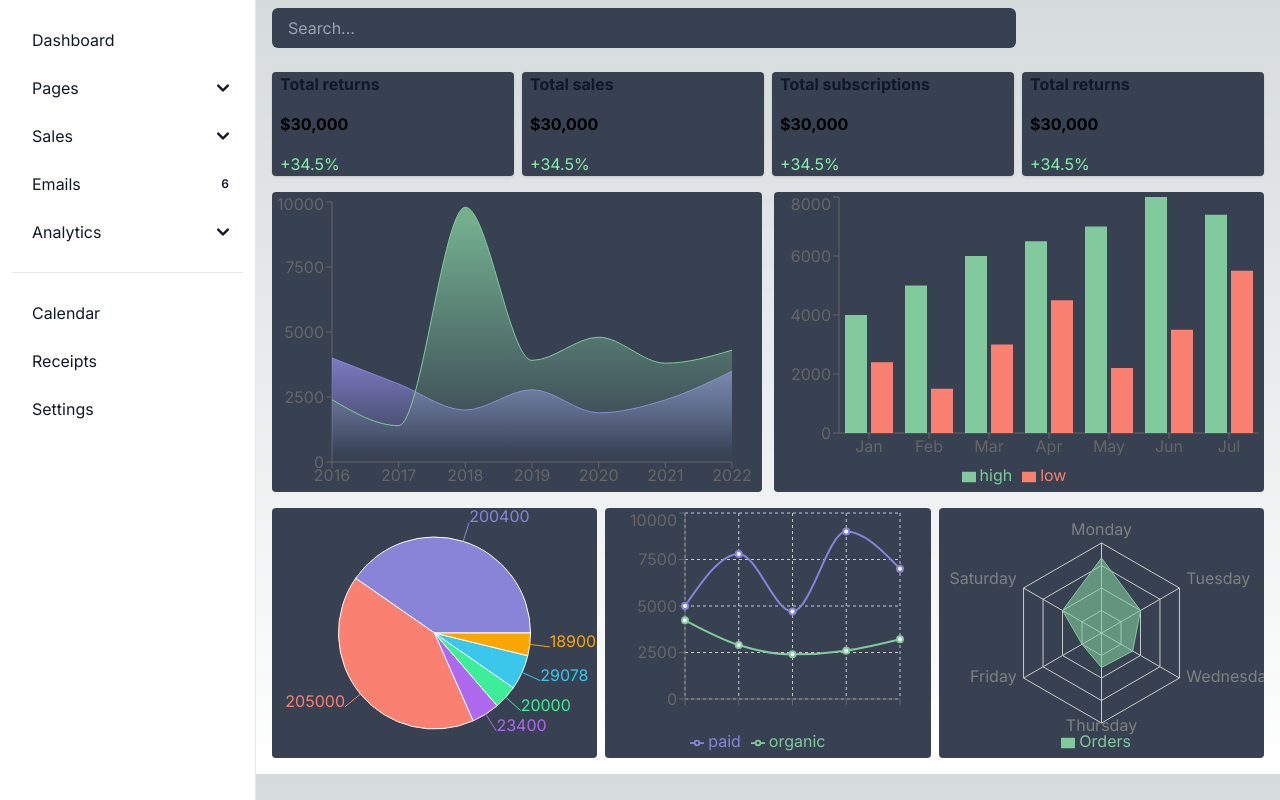
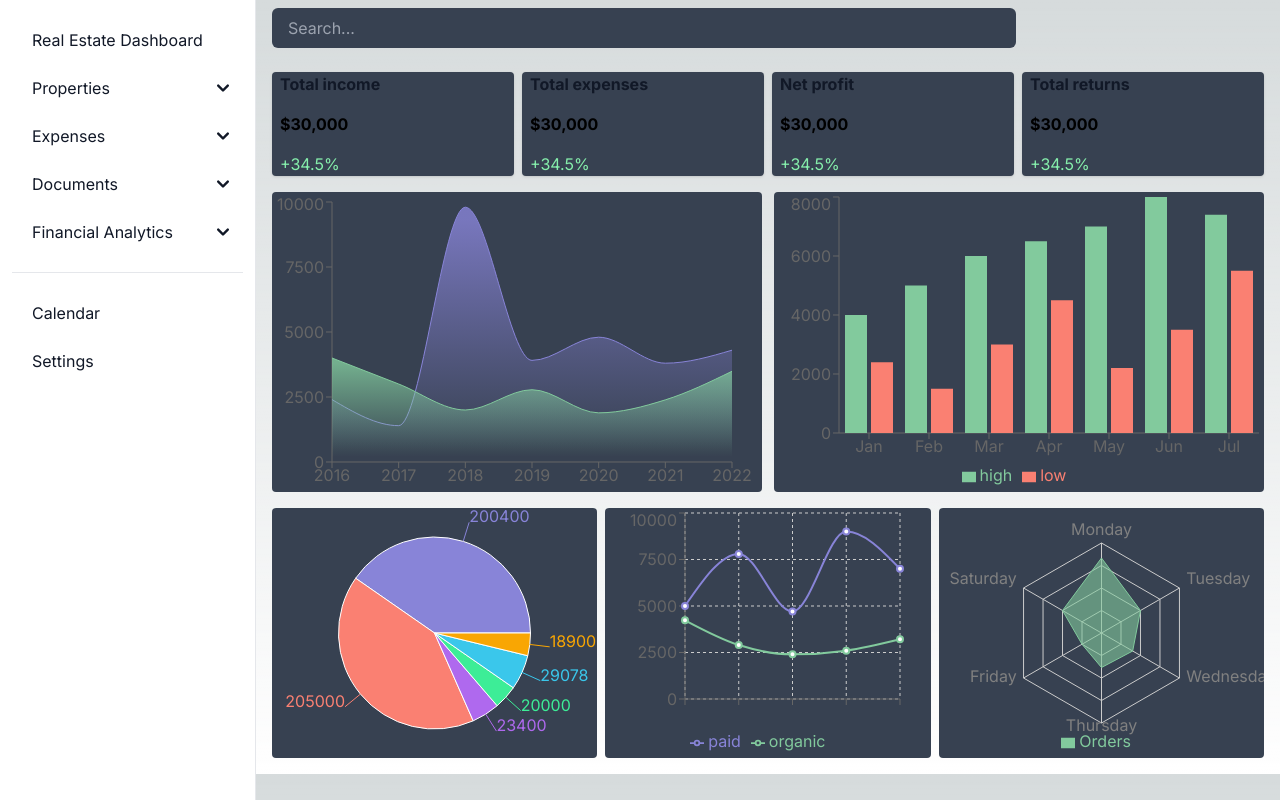
Before and after one commit to DarenShamoun/realestateapp, a Next.js app in the folder frontend/: page / in a window 1280 px wide. Built offline with nearby package versions, Linux system fonts and the light colour scheme.

Commit message:
fine tuning the dashboard

```diff
--- a/frontend/src/components/AreaChartPlot.js
+++ b/frontend/src/components/AreaChartPlot.js
@@ -4,38 +4,38 @@ const AreaChartPlot = () => {
     const data = [
       {
         "year": "2016",
-        "Iphone": 4000,
-        "Samsung": 2400
+        "expenses": 4000,
+        "profit": 2400
       },
       {
         "year": "2017",
-        "Iphone": 3000,
-        "Samsung": 1398
+        "expenses": 3000,
+        "profit": 1398
       },
       {
         "year": "2018",
-        "Iphone": 2000,
-        "Samsung": 9800
+        "expenses": 2000,
+        "profit": 9800
       },
       {
         "year": "2019",
-        "Iphone": 2780,
-        "Samsung": 3908
+        "expenses": 2780,
+        "profit": 3908
       },
       {
         "year": "2020",
-        "Iphone": 1890,
-        "Samsung": 4800
+        "expenses": 1890,
+        "profit": 4800
       },
       {
         "year": "2021",
-        "Iphone": 2390,
-        "Samsung": 3800
+        "expenses": 2390,
+        "profit": 3800
       },
       {
         "year": "2022",
-        "Iphone": 3490,
-        "Samsung": 4300
+        "expenses": 3490,
+        "profit": 4300
       }
     ]
 
@@ -57,8 +57,8 @@ const AreaChartPlot = () => {
               <XAxis dataKey="year" />
               <YAxis />
               <Tooltip />
-              <Area type="monotone" dataKey="Iphone" stroke="#8884d8" fillOpacity={1} fill="url(#colorUv)" />
-              <Area type="monotone" dataKey="Samsung" stroke="#82ca9d" fillOpacity={1} fill="url(#colorPv)" />
+              <Area type="monotone" dataKey="profit" stroke="#8884d8" fillOpacity={1} fill="url(#colorUv)" />
+              <Area type="monotone" dataKey="expenses" stroke="#82ca9d" fillOpacity={1} fill="url(#colorPv)" />
             </AreaChart>
           </ResponsiveContainer>
         </>
--- a/frontend/src/components/Charts.js
+++ b/frontend/src/components/Charts.js
@@ -13,21 +13,21 @@ const Charts = () => {
         <div className="flex m-4 gap-2">
           <div className="flex-1 px-2 justify-center w-16 bg-gray-700 shadow rounded h-300px">
             <div className="">
-              <p className="text-gray-900 font-bold">Total returns</p>
+              <p className="text-gray-900 font-bold">Total income</p>
               <p className="py-4 font-bold">$30,000 </p>
               <p className="text-green-300">+34.5%</p>
             </div>
           </div>
           <div className="flex-1 px-2 justify-center w-16 bg-gray-700 shadow rounded max-h-300px">
             <div className="">
-              <p className="text-gray-900 font-bold">Total sales</p>
+              <p className="text-gray-900 font-bold">Total expenses</p>
               <p className="py-4 font-bold">$30,000 </p>
               <p className="text-green-300">+34.5%</p>
             </div>
           </div>
           <div className="flex-1 px-2 justify-center w-16  bg-gray-700 shadow rounded max-h-300px">
             <div className="">
-              <p className="text-gray-900 font-bold">Total subscriptions</p>
+              <p className="text-gray-900 font-bold">Net profit</p>
               <p className="py-4 font-bold">$30,000 </p>
               <p className="text-green-300">+34.5%</p>
             </div>
--- a/frontend/src/components/Sidebar.js
+++ b/frontend/src/components/Sidebar.js
@@ -6,30 +6,30 @@ const Sidebar = () => {
             <ul className="space-y-2">
               <li>
                 <a href="#" className="flex items-center p-2 text-base font-normal text-gray-900 rounded-lg dark:text-white hover:bg-gray-100 dark:hover:bg-gray-700 group">
-                  <span className="ml-3">Dashboard</span>
+                  <span className="ml-3">Real Estate Dashboard</span>
                 </a>
               </li>
               <li>
                 <button type="button" className="flex items-center p-2 w-full text-base font-normal text-gray-900 rounded-lg transition duration-75 group hover:bg-gray-100 dark:text-white dark:hover:bg-gray-700">
-                  <span className="flex-1 ml-3 text-left whitespace-nowrap">Pages</span>
+                  <span className="flex-1 ml-3 text-left whitespace-nowrap">Properties</span>
                   <svg aria-hidden="true" className="w-6 h-6" fill="currentColor" viewBox="0 0 20 20" xmlns="http://www.w3.org/2000/svg"><path fill-rule="evenodd" d="M5.293 7.293a1 1 0 011.414 0L10 10.586l3.293-3.293a1 1 0 111.414 1.414l-4 4a1 1 0 01-1.414 0l-4-4a1 1 0 010-1.414z" clip-rule="evenodd"></path></svg>
                 </button>
               </li>
               <li>
                 <button type="button" className="flex items-center p-2 w-full text-base font-normal text-gray-900 rounded-lg transition duration-75 group hover:bg-gray-100 dark:text-white dark:hover:bg-gray-700" aria-controls="dropdown-sales" data-collapse-toggle="dropdown-sales">
-                  <span className="flex-1 ml-3 text-left whitespace-nowrap">Sales</span>
+                  <span className="flex-1 ml-3 text-left whitespace-nowrap">Expenses</span>
                   <svg aria-hidden="true" className="w-6 h-6" fill="currentColor" viewBox="0 0 20 20" xmlns="http://www.w3.org/2000/svg"><path fill-rule="evenodd" d="M5.293 7.293a1 1 0 011.414 0L10 10.586l3.293-3.293a1 1 0 111.414 1.414l-4 4a1 1 0 01-1.414 0l-4-4a1 1 0 010-1.414z" clip-rule="evenodd"></path></svg>
                 </button>
               </li>
               <li>
-                <a href="#" className="flex items-center p-2 text-base font-normal text-gray-900 rounded-lg dark:text-white hover:bg-gray-100 dark:hover:bg-gray-700 group">
-                  <span className="flex-1 ml-3 whitespace-nowrap">Emails</span>
-                  <span className="inline-flex justify-center items-center w-5 h-5 text-xs font-semibold rounded-full text-primary-800 bg-primary-100 dark:bg-primary-200 dark:text-primary-800">6</span>
-                </a>
+                <button type="button" className="flex items-center p-2 w-full text-base font-normal text-gray-900 rounded-lg transition duration-75 group hover:bg-gray-100 dark:text-white dark:hover:bg-gray-700" aria-controls="dropdown-sales" data-collapse-toggle="dropdown-sales">
+                  <span className="flex-1 ml-3 text-left whitespace-nowrap">Documents</span>
+                  <svg aria-hidden="true" className="w-6 h-6" fill="currentColor" viewBox="0 0 20 20" xmlns="http://www.w3.org/2000/svg"><path fill-rule="evenodd" d="M5.293 7.293a1 1 0 011.414 0L10 10.586l3.293-3.293a1 1 0 111.414 1.414l-4 4a1 1 0 01-1.414 0l-4-4a1 1 0 010-1.414z" clip-rule="evenodd"></path></svg>
+                </button>
               </li>
               <li>
                 <button type="button" className="flex items-center p-2 w-full text-base font-normal text-gray-900 rounded-lg transition duration-75 group hover:bg-gray-100 dark:text-white dark:hover:bg-gray-700" aria-controls="dropdown-authentication" data-collapse-toggle="dropdown-authentication">
-                  <span className="flex-1 ml-3 text-left whitespace-nowrap">Analytics</span>
+                  <span className="flex-1 ml-3 text-left whitespace-nowrap">Financial Analytics</span>
                   <svg aria-hidden="true" className="w-6 h-6" fill="currentColor" viewBox="0 0 20 20" xmlns="http://www.w3.org/2000/svg"><path fill-rule="evenodd" d="M5.293 7.293a1 1 0 011.414 0L10 10.586l3.293-3.293a1 1 0 111.414 1.414l-4 4a1 1 0 01-1.414 0l-4-4a1 1 0 010-1.414z" clip-rule="evenodd"></path></svg>
                 </button>
               </li>
@@ -38,11 +38,6 @@ const Sidebar = () => {
               <li>
                 <a href="#" className="flex items-center p-2 text-base font-normal text-gray-900 rounded-lg transition duration-75 hover:bg-gray-100 dark:hover:bg-gray-700 dark:text-white group">
                   <span className="ml-3">Calendar</span>
-                </a>
-              </li>
-              <li>
-                <a href="#" className="flex items-center p-2 text-base font-normal text-gray-900 rounded-lg transition duration-75 hover:bg-gray-100 dark:hover:bg-gray-700 dark:text-white group">
-                  <span className="ml-3">Receipts</span>
                 </a>
               </li>
               <li>
```
